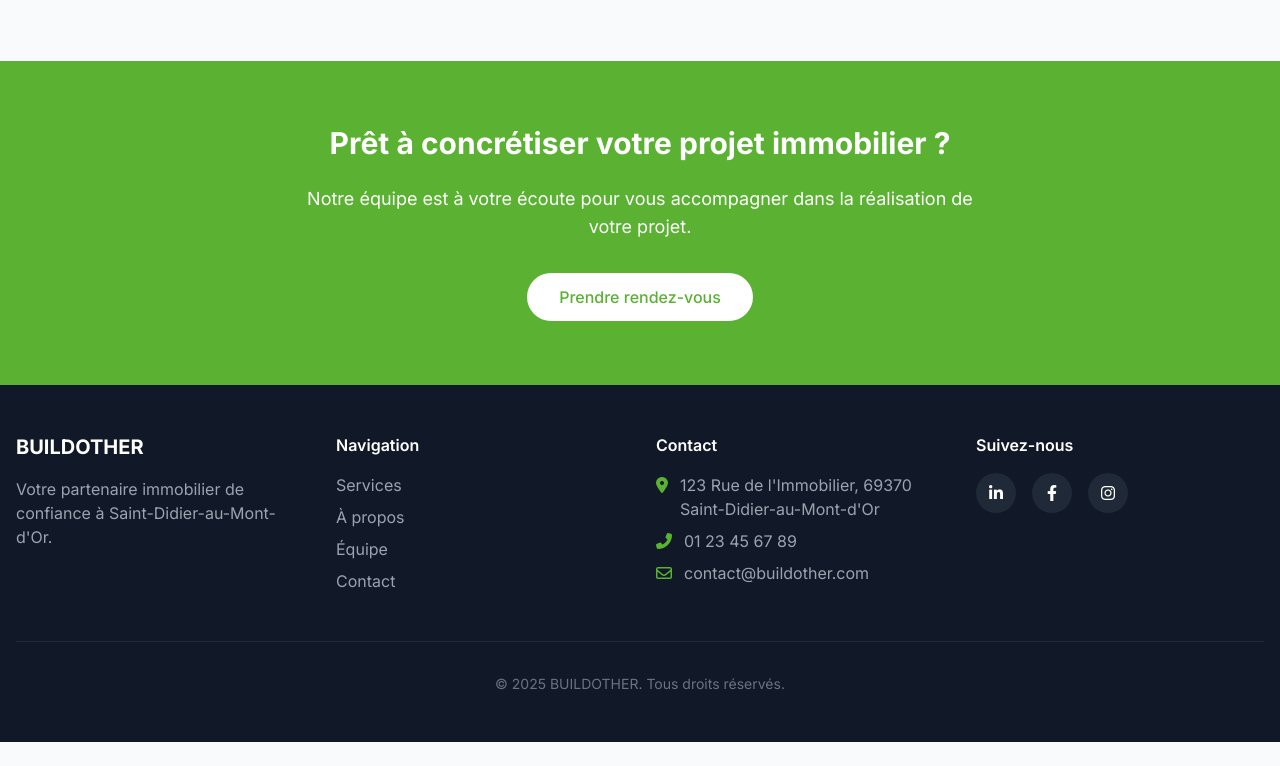
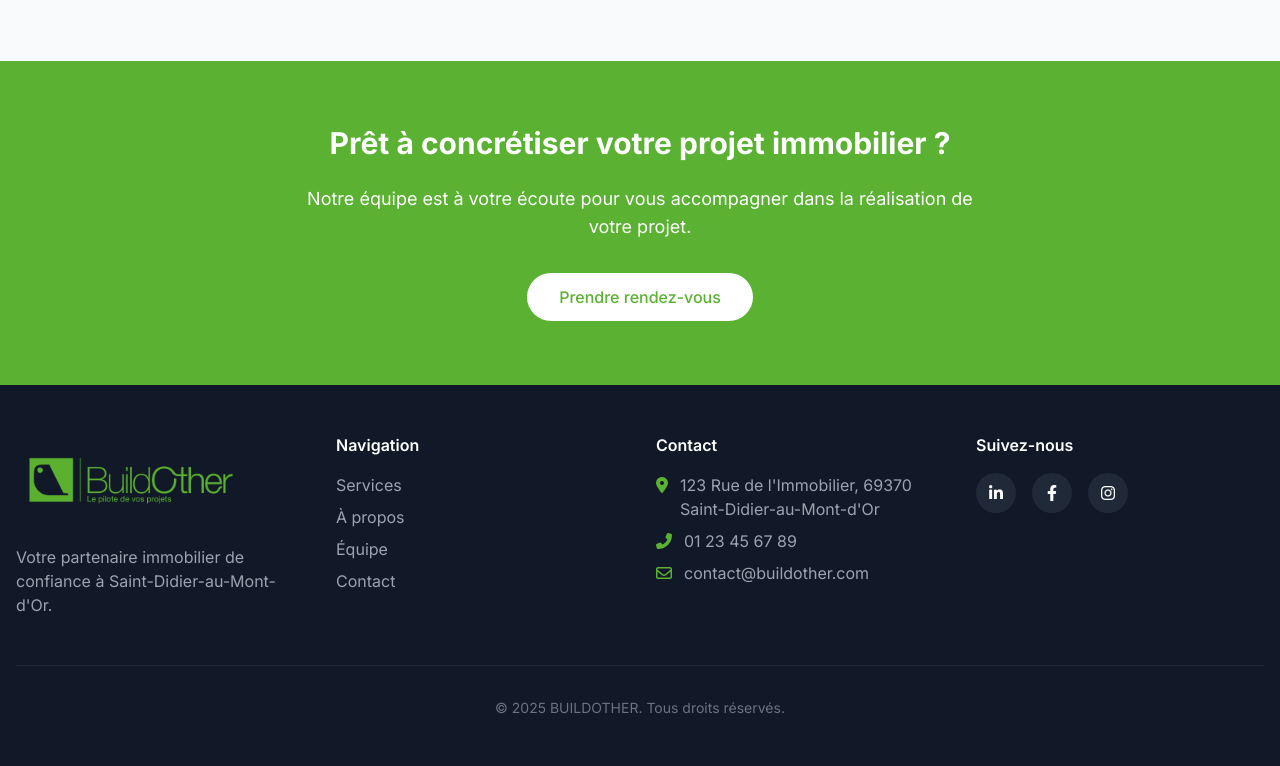
Before and after one commit to MEDESIGN-CMYK/buildother, a plain HTML site: page equipe.html in a window 1280 px wide. Shown: the part 2079-2845 px from the top of the page. Before the commit the page ends 2821 px from the top, so only its background shows below. Drawn offline with nearby package versions, Linux system fonts and the light colour scheme.

Commit message:
Update equipe.html
logo footer changed

```diff
--- a/equipe.html
+++ b/equipe.html
@@ -338,7 +338,9 @@
     <div class="container mx-auto px-4">
       <div class="grid md:grid-cols-4 gap-8">
         <div>
-          <h3 class="text-xl font-bold mb-4">BUILDOTHER</h3>
+          <div class="mb-4">
+            <img src="image/logo-BUILDOTHER.png" alt="BUILDOTHER Logo" class="h-24">
+          </div>
           <p class="text-gray-400">Votre partenaire immobilier de confiance à Saint-Didier-au-Mont-d'Or.</p>
         </div>
         <div>
```
